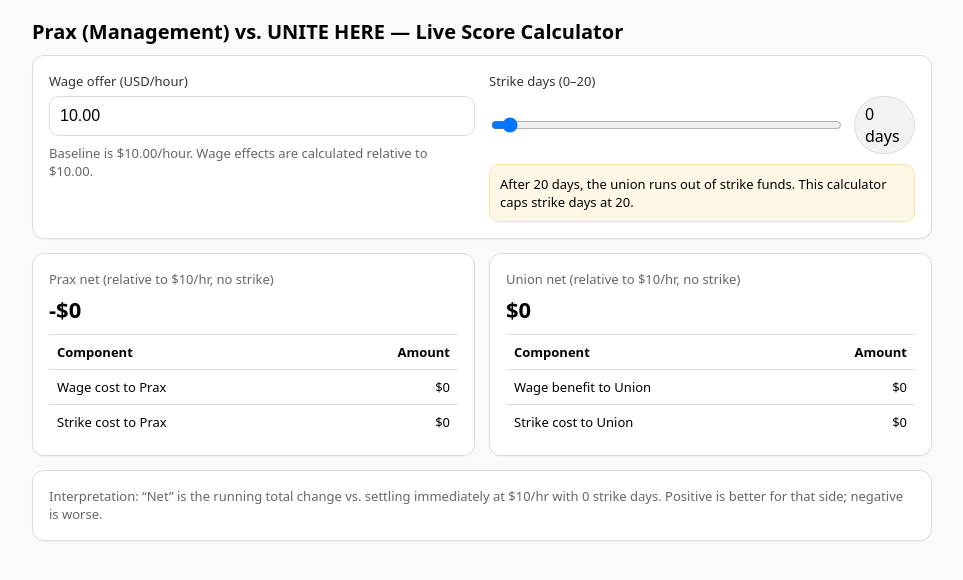
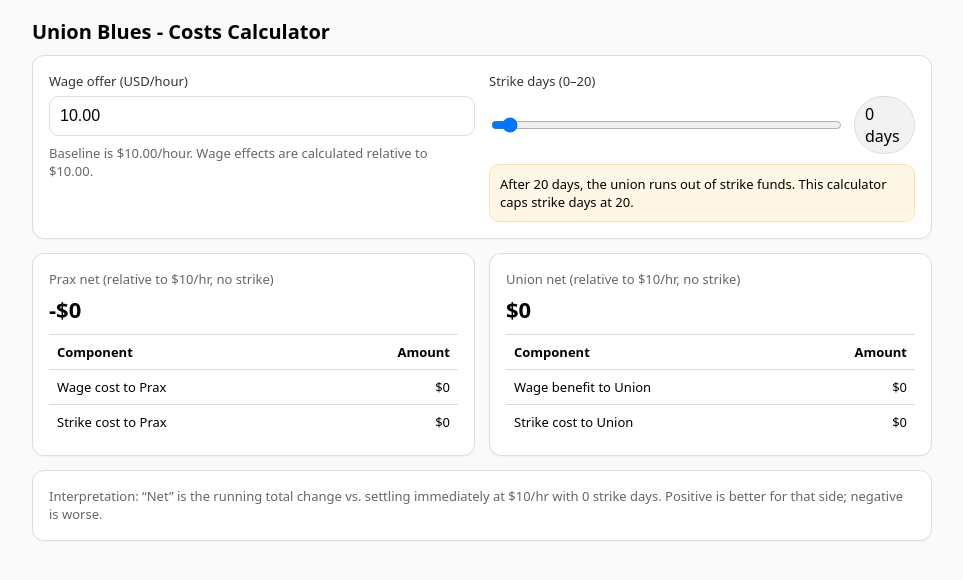
Before and after one commit to JessieBregant/unionblues, a plain HTML site: page index.html in a window 1280 px wide. Shown: the whole page, without its empty margins (158-1121 px from the left). Drawn offline with Linux system fonts and the light colour scheme.

Commit message:
Change title from 'Live Score Calculator' to 'Costs Calculator'

```diff
--- a/index.html
+++ b/index.html
@@ -32,7 +32,7 @@
 
 <body>
   <div class="wrap">
-    <h1>Prax (Management) vs. UNITE HERE — Live Score Calculator</h1>
+    <h1>Union Blues - Costs Calculator</h1>
 
     <div class="card grid">
       <div>
```
